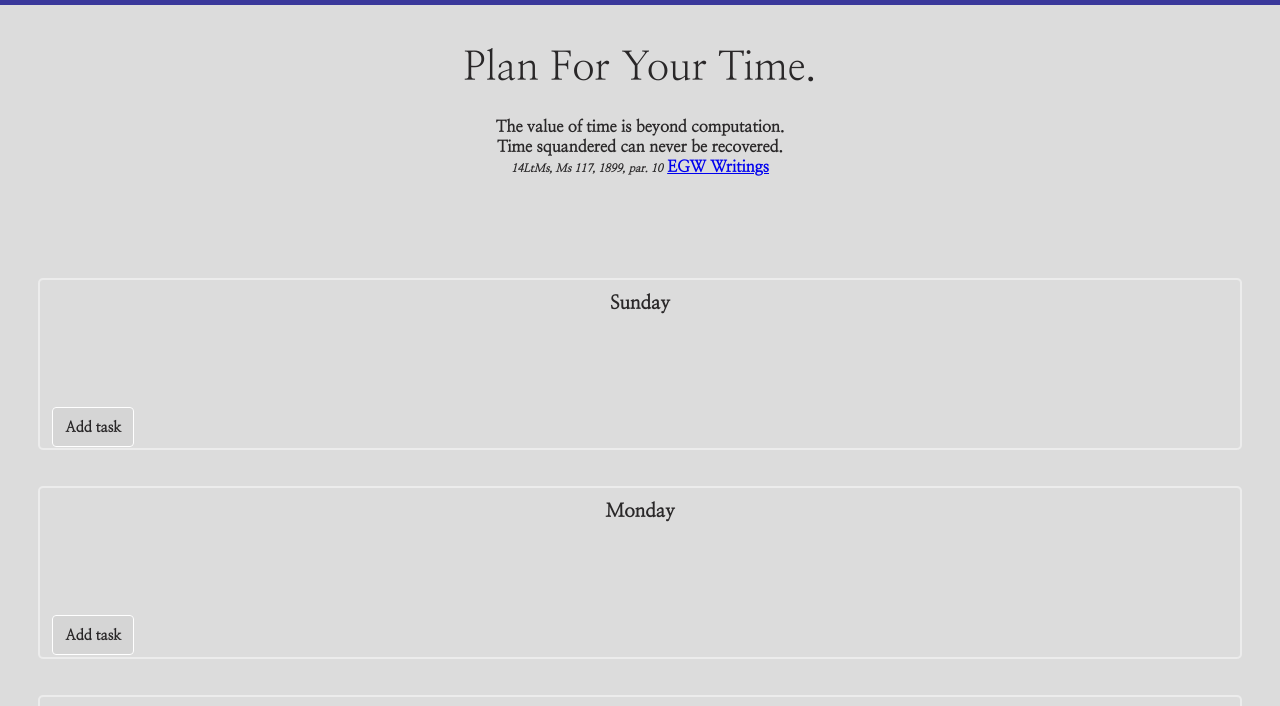
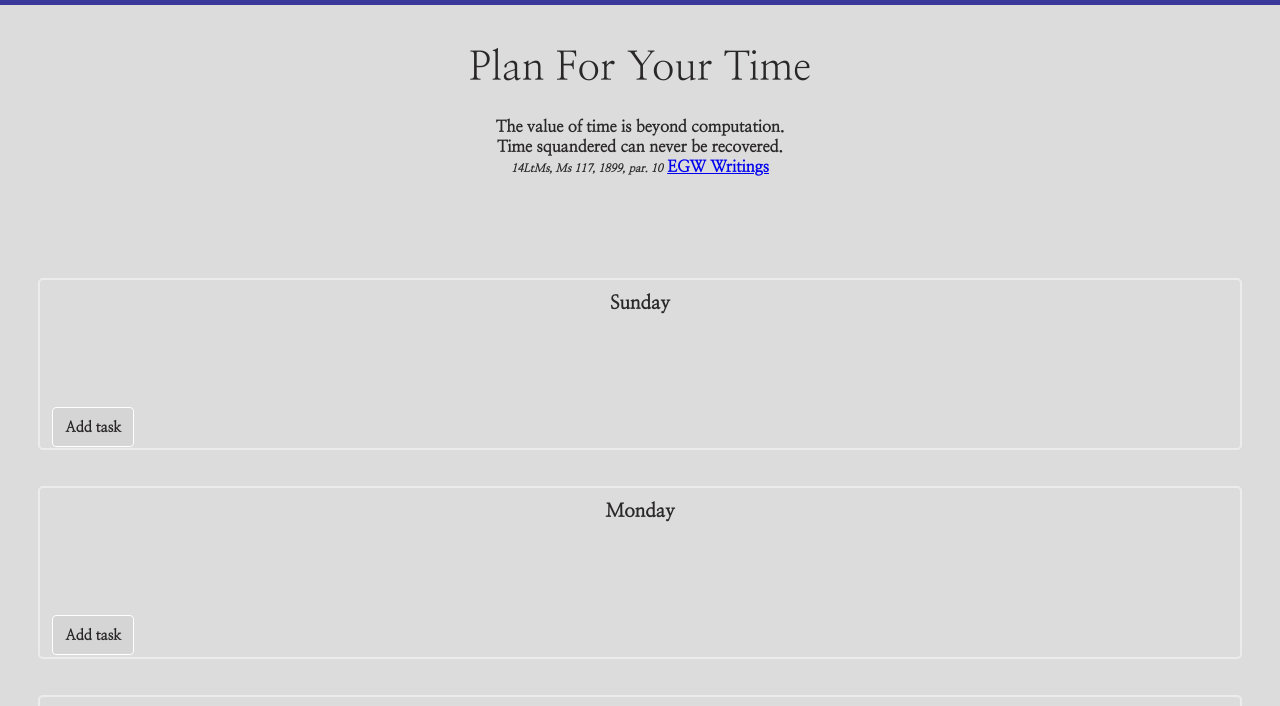
Before and after one commit to kennankole/timetable, a website built with webpack: page src/index.html in a window 1280 px wide. Shown: the part 65-771 px from the top of the page. Built offline with nearby package versions, Linux system fonts and the light colour scheme.

Commit message:
Fixing node-fetch bug - Modified the title.

```diff
--- a/src/index.html
+++ b/src/index.html
@@ -21,7 +21,7 @@
   </nav>
   <main>
     <header>
-      Plan For Your Time.
+      Plan For Your Time
       <nav class="quotation">
         <p class="header">
           The value of time is beyond computation. <br>
```
